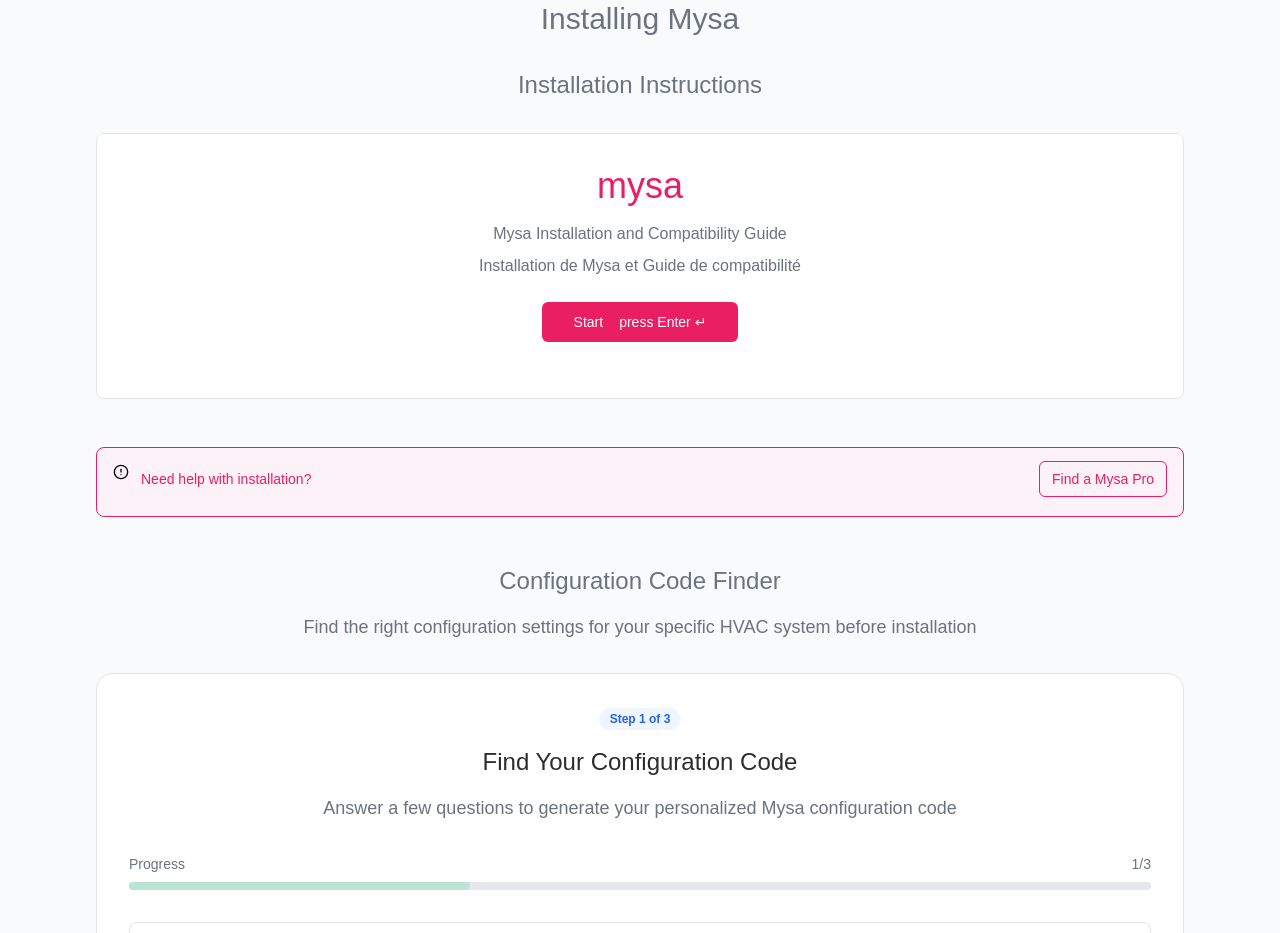
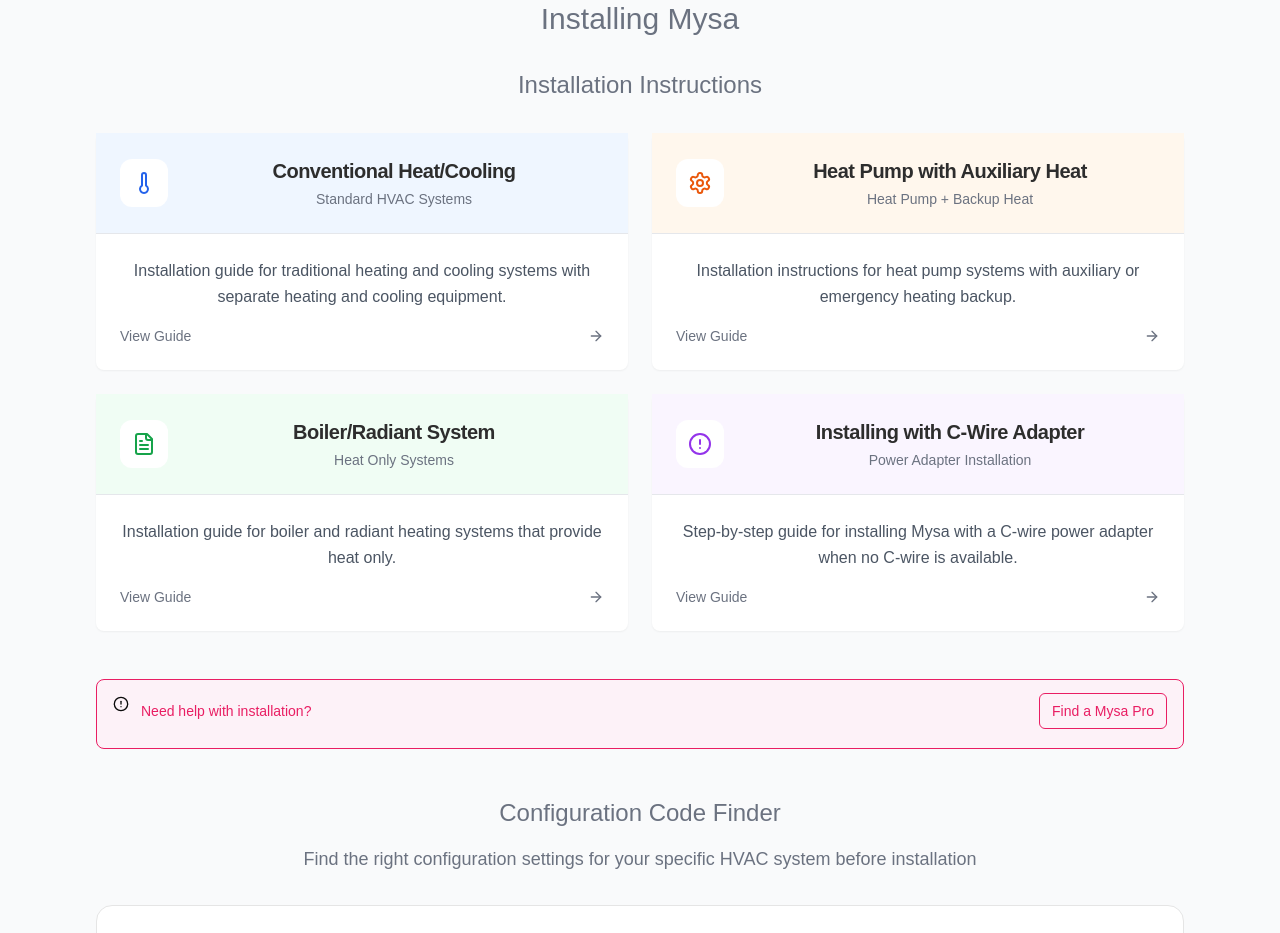
Before and after one commit to zgreen123935/-Main-Compatibility-Checker, a Next.js app: page / in a window 1280 px wide. Shown: the part 820-1753 px from the top of the page. Built offline with nearby package versions, Linux system fonts and the light colour scheme.

Commit message:
feat: revamp installation guide with interactive option cards
Replace step-by-step guide with four installation option cards for HVAC systems.

#VERCEL_SKIP

Co-authored-by: Tanner Coombs <19273088+tcoombs3@users.noreply.github.com>

```diff
--- a/app/page.tsx
+++ b/app/page.tsx
@@ -16,6 +16,7 @@ import {
   ArrowRight,
   Smartphone,
   Apple,
+  Thermometer,
 } from "lucide-react"
 
 import { Button } from "@/components/ui/button"
@@ -245,15 +246,112 @@ export default function CentralHVACManual() {
             {/* Part 1: Installation Instructions */}
             <div className="mb-12">
               <h3 className="text-2xl font-medium text-[#6B7280] mb-8">Installation Instructions</h3>
-              <div className="bg-white rounded-lg border p-8 mb-8">
-                <div className="text-center mb-6">
-                  <div className="text-4xl font-medium text-[#E91E63] mb-4">mysa</div>
-                  <p className="text-[#6B7280] mb-2">Mysa Installation and Compatibility Guide</p>
-                  <p className="text-[#6B7280] mb-6">Installation de Mysa et Guide de compatibilité</p>
-                  <Button className="bg-[#E91E63] hover:bg-[#d81b60] text-white px-8">
-                    Start <span className="ml-2 text-sm">press Enter ↵</span>
-                  </Button>
-                </div>
+
+              <div className="grid grid-cols-1 md:grid-cols-2 gap-6 mb-8">
+                {/* Conventional Heat/Cooling */}
+                <Card className="group hover:shadow-lg transition-all duration-300 cursor-pointer border-0 shadow-sm h-full">
+                  <CardHeader className="bg-blue-50 border-b border-gray-200">
+                    <div className="flex items-center gap-4">
+                      <div className="w-12 h-12 bg-white rounded-xl flex items-center justify-center group-hover:scale-110 transition-transform">
+                        <Thermometer className="w-6 h-6 text-blue-600" />
+                      </div>
+                      <div className="flex-1">
+                        <CardTitle className="text-xl text-[#2D2D2D] mb-1 group-hover:text-[#1a1a1a]">
+                          Conventional Heat/Cooling
+                        </CardTitle>
+                        <CardDescription className="text-[#6B7280] text-sm">Standard HVAC Systems</CardDescription>
+                      </div>
+                    </div>
+                  </CardHeader>
+                  <CardContent className="p-6 flex-1 flex flex-col">
+                    <p className="text-[#4B5563] leading-relaxed flex-1 mb-4">
+                      Installation guide for traditional heating and cooling systems with separate heating and cooling
+                      equipment.
+                    </p>
+                    <div className="flex items-center justify-between">
+                      <span className="text-sm font-medium text-[#6B7280]">View Guide</span>
+                      <ArrowRight className="w-4 h-4 text-[#6B7280] group-hover:text-[#2D2D2D] group-hover:translate-x-1 transition-all" />
+                    </div>
+                  </CardContent>
+                </Card>
+
+                {/* Heat Pump with Auxiliary Heat */}
+                <Card className="group hover:shadow-lg transition-all duration-300 cursor-pointer border-0 shadow-sm h-full">
+                  <CardHeader className="bg-orange-50 border-b border-gray-200">
+                    <div className="flex items-center gap-4">
+                      <div className="w-12 h-12 bg-white rounded-xl flex items-center justify-center group-hover:scale-110 transition-transform">
+                        <Settings className="w-6 h-6 text-orange-600" />
+                      </div>
+                      <div className="flex-1">
+                        <CardTitle className="text-xl text-[#2D2D2D] mb-1 group-hover:text-[#1a1a1a]">
+                          Heat Pump with Auxiliary Heat
+                        </CardTitle>
+                        <CardDescription className="text-[#6B7280] text-sm">Heat Pump + Backup Heat</CardDescription>
+                      </div>
+                    </div>
+                  </CardHeader>
+                  <CardContent className="p-6 flex-1 flex flex-col">
+                    <p className="text-[#4B5563] leading-relaxed flex-1 mb-4">
+                      Installation instructions for heat pump systems with auxiliary or emergency heating backup.
+                    </p>
+                    <div className="flex items-center justify-between">
+                      <span className="text-sm font-medium text-[#6B7280]">View Guide</span>
+                      <ArrowRight className="w-4 h-4 text-[#6B7280] group-hover:text-[#2D2D2D] group-hover:translate-x-1 transition-all" />
+                    </div>
+                  </CardContent>
+                </Card>
+
+                {/* Boiler/Radiant System */}
+                <Card className="group hover:shadow-lg transition-all duration-300 cursor-pointer border-0 shadow-sm h-full">
+                  <CardHeader className="bg-green-50 border-b border-gray-200">
+                    <div className="flex items-center gap-4">
+                      <div className="w-12 h-12 bg-white rounded-xl flex items-center justify-center group-hover:scale-110 transition-transform">
+                        <FileText className="w-6 h-6 text-green-600" />
+                      </div>
+                      <div className="flex-1">
+                        <CardTitle className="text-xl text-[#2D2D2D] mb-1 group-hover:text-[#1a1a1a]">
+                          Boiler/Radiant System
+                        </CardTitle>
+                        <CardDescription className="text-[#6B7280] text-sm">Heat Only Systems</CardDescription>
+                      </div>
+                    </div>
+                  </CardHeader>
+                  <CardContent className="p-6 flex-1 flex flex-col">
+                    <p className="text-[#4B5563] leading-relaxed flex-1 mb-4">
+                      Installation guide for boiler and radiant heating systems that provide heat only.
+                    </p>
+                    <div className="flex items-center justify-between">
+                      <span className="text-sm font-medium text-[#6B7280]">View Guide</span>
+                      <ArrowRight className="w-4 h-4 text-[#6B7280] group-hover:text-[#2D2D2D] group-hover:translate-x-1 transition-all" />
+                    </div>
+                  </CardContent>
+                </Card>
+
+                {/* Installing with C-Wire Adapter */}
+                <Card className="group hover:shadow-lg transition-all duration-300 cursor-pointer border-0 shadow-sm h-full">
+                  <CardHeader className="bg-purple-50 border-b border-gray-200">
+                    <div className="flex items-center gap-4">
+                      <div className="w-12 h-12 bg-white rounded-xl flex items-center justify-center group-hover:scale-110 transition-transform">
+                        <AlertCircle className="w-6 h-6 text-purple-600" />
+                      </div>
+                      <div className="flex-1">
+                        <CardTitle className="text-xl text-[#2D2D2D] mb-1 group-hover:text-[#1a1a1a]">
+                          Installing with C-Wire Adapter
+                        </CardTitle>
+                        <CardDescription className="text-[#6B7280] text-sm">Power Adapter Installation</CardDescription>
+                      </div>
+                    </div>
+                  </CardHeader>
+                  <CardContent className="p-6 flex-1 flex flex-col">
+                    <p className="text-[#4B5563] leading-relaxed flex-1 mb-4">
+                      Step-by-step guide for installing Mysa with a C-wire power adapter when no C-wire is available.
+                    </p>
+                    <div className="flex items-center justify-between">
+                      <span className="text-sm font-medium text-[#6B7280]">View Guide</span>
+                      <ArrowRight className="w-4 h-4 text-[#6B7280] group-hover:text-[#2D2D2D] group-hover:translate-x-1 transition-all" />
+                    </div>
+                  </CardContent>
+                </Card>
               </div>
             </div>
 
@@ -286,264 +384,6 @@ export default function CentralHVACManual() {
           </div>
 
           {/* Step-by-Step Installation Guide */}
-          <div className="mb-12">
-            <h3 className="text-2xl font-medium text-[#6B7280] text-center mb-8">Step-by-Step Installation</h3>
-
-            {/* Step 1: Safety First */}
-            <div className="bg-white rounded-lg p-8 mb-8 border-l-4 border-red-500">
-              <div className="flex items-start gap-6">
-                <div className="bg-red-100 rounded-full p-3 flex-shrink-0">
-                  <span className="text-red-600 font-bold text-xl">1</span>
-                </div>
-                <div className="flex-1">
-                  <h4 className="text-xl font-semibold text-[#2D2D2D] mb-4">Safety First - Turn Off Power</h4>
-                  <p className="text-[#6B7280] mb-4">
-                    Before beginning installation, turn off power to your HVAC system at the circuit breaker. This is
-                    critical for your safety.
-                  </p>
-                  <div className="bg-red-50 border border-red-200 rounded-lg p-4">
-                    <p className="text-red-700 font-medium">
-                      ⚠️ Warning: Working with electrical wiring can be dangerous. If you're not comfortable with
-                      electrical work, consult a qualified electrician.
-                    </p>
-                  </div>
-                </div>
-              </div>
-            </div>
-
-            {/* Step 2: Remove Old Thermostat */}
-            <div className="bg-white rounded-lg p-8 mb-8 border-l-4 border-blue-500">
-              <div className="flex items-start gap-6">
-                <div className="bg-blue-100 rounded-full p-3 flex-shrink-0">
-                  <span className="text-blue-600 font-bold text-xl">2</span>
-                </div>
-                <div className="flex-1">
-                  <h4 className="text-xl font-semibold text-[#2D2D2D] mb-4">Remove Your Old Thermostat</h4>
-                  <div className="grid grid-cols-1 md:grid-cols-2 gap-6">
-                    <div>
-                      <p className="text-[#6B7280] mb-4">
-                        Carefully remove your existing thermostat from the wall. Take a photo of the wiring before
-                        disconnecting anything.
-                      </p>
-                      <ul className="list-disc list-inside text-[#6B7280] space-y-2">
-                        <li>Remove the thermostat face plate</li>
-                        <li>Take a clear photo of wire connections</li>
-                        <li>Label each wire with the provided stickers</li>
-                        <li>Disconnect wires from old thermostat</li>
-                      </ul>
-                    </div>
-                    <div className="bg-gray-100 rounded-lg p-4 flex items-center justify-center">
-                      <Image
-                        src="/placeholder.svg?height=200&width=300&text=Remove+Old+Thermostat"
-                        alt="Removing old thermostat"
-                        width={300}
-                        height={200}
-                        className="rounded"
-                      />
-                    </div>
-                  </div>
-                </div>
-              </div>
-            </div>
-
-            {/* Step 3: Check Your Wires */}
-            <div className="bg-white rounded-lg p-8 mb-8 border-l-4 border-green-500">
-              <div className="flex items-start gap-6">
-                <div className="bg-green-100 rounded-full p-3 flex-shrink-0">
-                  <span className="text-green-600 font-bold text-xl">3</span>
-                </div>
-                <div className="flex-1">
-                  <h4 className="text-xl font-semibold text-[#2D2D2D] mb-4">Identify Your Wires</h4>
-                  <div className="grid grid-cols-1 md:grid-cols-2 gap-6">
-                    <div>
-                      <p className="text-[#6B7280] mb-4">Common wire types you might see:</p>
-                      <div className="space-y-3">
-                        <div className="flex items-center gap-3">
-                          <div className="w-4 h-4 bg-red-500 rounded-full"></div>
-                          <span className="text-[#6B7280]">
-                            <strong>R</strong> - Power (24V)
-                          </span>
-                        </div>
-                        <div className="flex items-center gap-3">
-                          <div className="w-4 h-4 bg-blue-500 rounded-full"></div>
-                          <span className="text-[#6B7280]">
-                            <strong>C</strong> - Common (Required for Mysa)
-                          </span>
-                        </div>
-                        <div className="flex items-center gap-3">
-                          <div className="w-4 h-4 bg-white border-2 border-gray-400 rounded-full"></div>
-                          <span className="text-[#6B7280]">
-                            <strong>W</strong> - Heat
-                          </span>
-                        </div>
-                        <div className="flex items-center gap-3">
-                          <div className="w-4 h-4 bg-yellow-500 rounded-full"></div>
-                          <span className="text-[#6B7280]">
-                            <strong>Y</strong> - Cool
-                          </span>
-                        </div>
-                        <div className="flex items-center gap-3">
-                          <div className="w-4 h-4 bg-green-500 rounded-full"></div>
-                          <span className="text-[#6B7280]">
-                            <strong>G</strong> - Fan
-                          </span>
-                        </div>
-                      </div>
-                    </div>
-                    <div className="bg-gray-100 rounded-lg p-4 flex items-center justify-center">
-                      <Image
-                        src="/placeholder.svg?height=200&width=300&text=Wire+Identification"
-                        alt="Wire identification guide"
-                        width={300}
-                        height={200}
-                        className="rounded"
-                      />
-                    </div>
-                  </div>
-                </div>
-              </div>
-            </div>
-
-            {/* Step 4: Install Mysa Base */}
-            <div className="bg-white rounded-lg p-8 mb-8 border-l-4 border-purple-500">
-              <div className="flex items-start gap-6">
-                <div className="bg-purple-100 rounded-full p-3 flex-shrink-0">
-                  <span className="text-purple-600 font-bold text-xl">4</span>
-                </div>
-                <div className="flex-1">
-                  <h4 className="text-xl font-semibold text-[#2D2D2D] mb-4">Install the Mysa Base Plate</h4>
-                  <div className="grid grid-cols-1 md:grid-cols-2 gap-6">
-                    <div>
-                      <p className="text-[#6B7280] mb-4">
-                        Mount the Mysa base plate to the wall using the provided screws.
-                      </p>
-                      <ol className="list-decimal list-inside text-[#6B7280] space-y-2">
-                        <li>Hold base plate against wall</li>
-                        <li>Mark screw holes with pencil</li>
-                        <li>Drill pilot holes if needed</li>
-                        <li>Secure base plate with screws</li>
-                        <li>Ensure base plate is level</li>
-                      </ol>
-                    </div>
-                    <div className="bg-gray-100 rounded-lg p-4 flex items-center justify-center">
-                      <Image
-                        src="/placeholder.svg?height=200&width=300&text=Install+Base+Plate"
-                        alt="Installing Mysa base plate"
-                        width={300}
-                        height={200}
-                        className="rounded"
-                      />
-                    </div>
-                  </div>
-                </div>
-              </div>
-            </div>
-
-            {/* Step 5: Connect Wires */}
-            <div className="bg-white rounded-lg p-8 mb-8 border-l-4 border-orange-500">
-              <div className="flex items-start gap-6">
-                <div className="bg-orange-100 rounded-full p-3 flex-shrink-0">
-                  <span className="text-orange-600 font-bold text-xl">5</span>
-                </div>
-                <div className="flex-1">
-                  <h4 className="text-xl font-semibold text-[#2D2D2D] mb-4">Connect Your Wires</h4>
-                  <div className="grid grid-cols-1 md:grid-cols-2 gap-6">
-                    <div>
-                      <p className="text-[#6B7280] mb-4">
-                        Connect each wire to the corresponding terminal on your Mysa thermostat using the configuration
-                        code you found earlier.
-                      </p>
-                      <div className="bg-blue-50 border border-blue-200 rounded-lg p-4 mb-4">
-                        <p className="text-blue-700 font-medium">
-                          💡 Tip: Use the Configuration Code Finder above to determine the correct wiring for your
-                          system.
-                        </p>
-                      </div>
-                      <p className="text-[#6B7280] text-sm">
-                        Make sure all connections are secure and no bare wire is exposed.
-                      </p>
-                    </div>
-                    <div className="bg-gray-100 rounded-lg p-4 flex items-center justify-center">
-                      <Image
-                        src="/placeholder.svg?height=200&width=300&text=Wire+Connections"
-                        alt="Connecting wires to Mysa"
-                        width={300}
-                        height={200}
-                        className="rounded"
-                      />
-                    </div>
-                  </div>
-                </div>
-              </div>
-            </div>
-
-            {/* Step 6: Attach Mysa */}
-            <div className="bg-white rounded-lg p-8 mb-8 border-l-4 border-teal-500">
-              <div className="flex items-start gap-6">
-                <div className="bg-teal-100 rounded-full p-3 flex-shrink-0">
-                  <span className="text-teal-600 font-bold text-xl">6</span>
-                </div>
-                <div className="flex-1">
-                  <h4 className="text-xl font-semibold text-[#2D2D2D] mb-4">Attach Mysa to Base Plate</h4>
-                  <div className="grid grid-cols-1 md:grid-cols-2 gap-6">
-                    <div>
-                      <p className="text-[#6B7280] mb-4">
-                        Carefully attach your Mysa thermostat to the mounted base plate.
-                      </p>
-                      <ol className="list-decimal list-inside text-[#6B7280] space-y-2">
-                        <li>Gently tuck wires into wall opening</li>
-                        <li>Align Mysa with base plate</li>
-                        <li>Press firmly until it clicks into place</li>
-                        <li>Ensure Mysa sits flush against wall</li>
-                      </ol>
-                    </div>
-                    <div className="bg-gray-100 rounded-lg p-4 flex items-center justify-center">
-                      <Image
-                        src="/placeholder.svg?height=200&width=300&text=Attach+Mysa"
-                        alt="Attaching Mysa to base plate"
-                        width={300}
-                        height={200}
-                        className="rounded"
-                      />
-                    </div>
-                  </div>
-                </div>
-              </div>
-            </div>
-
-            {/* Step 7: Power On */}
-            <div className="bg-white rounded-lg p-8 mb-8 border-l-4 border-green-600">
-              <div className="flex items-start gap-6">
-                <div className="bg-green-100 rounded-full p-3 flex-shrink-0">
-                  <span className="text-green-600 font-bold text-xl">7</span>
-                </div>
-                <div className="flex-1">
-                  <h4 className="text-xl font-semibold text-[#2D2D2D] mb-4">Turn Power Back On</h4>
-                  <div className="grid grid-cols-1 md:grid-cols-2 gap-6">
-                    <div>
-                      <p className="text-[#6B7280] mb-4">
-                        Turn the power back on at your circuit breaker and check that Mysa powers up correctly.
-                      </p>
-                      <div className="bg-green-50 border border-green-200 rounded-lg p-4">
-                        <p className="text-green-700 font-medium">
-                          ✅ Success: You should see Mysa's welcome screen light up!
-                        </p>
-                      </div>
-                    </div>
-                    <div className="bg-gray-100 rounded-lg p-4 flex items-center justify-center">
-                      <Image
-                        src="/placeholder.svg?height=200&width=300&text=Mysa+Powered+On"
-                        alt="Mysa thermostat powered on"
-                        width={300}
-                        height={200}
-                        className="rounded"
-                      />
-                    </div>
-                  </div>
-                </div>
-              </div>
-            </div>
-          </div>
 
           {/* High Voltage Warning */}
           <div className="bg-[#E91E63] text-white rounded-lg p-8 mb-12">
```
Also changed, not shown: package.json (+37 -37 lines), components.json, next.config.mjs (line endings or trailing spaces), 2 other files (tests, documents, lock files or other folders).
